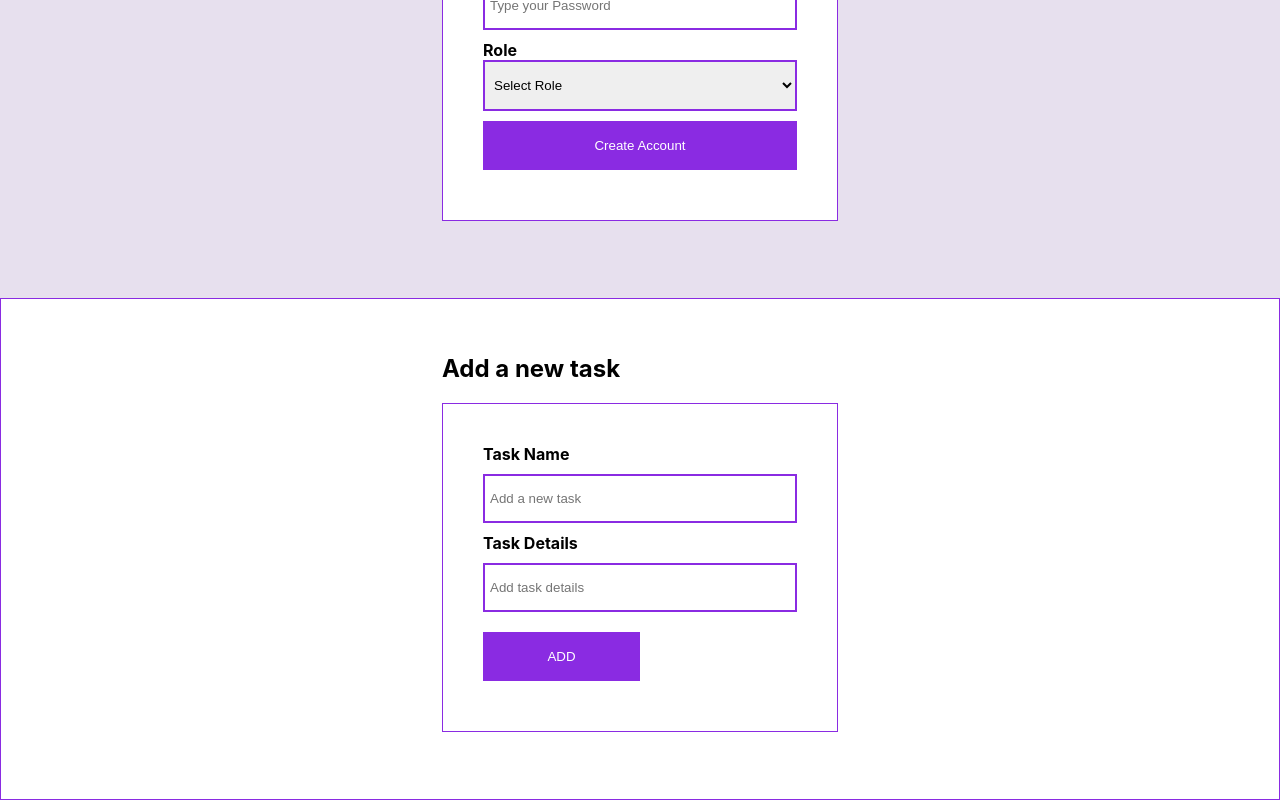
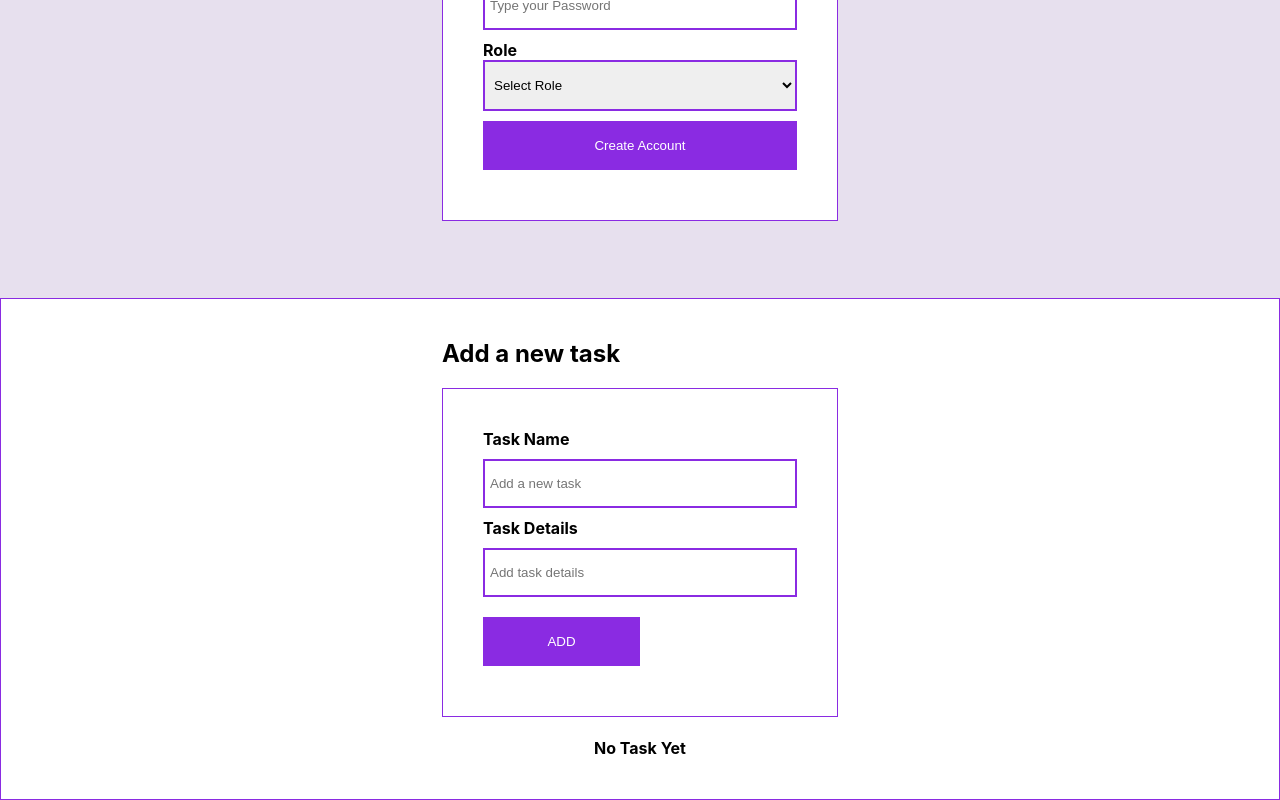
Before and after one commit to tanzimr8/Meta_basic_react, a React (Create React App) app: page / in a window 1280 px wide. Shown: the part 502-1302 px from the top of the page. Built offline with nearby package versions, Linux system fonts and the light colour scheme.

Commit message:
Todo App v1

```diff
--- a/src/components/BasicTodo.js
+++ b/src/components/BasicTodo.js
@@ -42,14 +42,21 @@ const TodoForm = (props)=>{
 const TodoLists = (props)=>{
 
     return(
+        <>
     <ul>
         {props.allTasks.map((task)=>{
             return(
             <li key={task.taskName}>{task.taskName} - <span><i>{task.taskDetails}</i></span></li>
         )})}
     </ul>
+    </>
     );
 
+}
+const EmptyMessage = ()=>{
+    return(
+        <h4>No Task Yet</h4>
+    );
 }
 const BasicTodo = ()=>{
     const [tasks,setTasks] = useState([]);
@@ -59,7 +66,8 @@ const BasicTodo = ()=>{
     return(
         <div className="box">
             <TodoForm addTask = {addTask}/>
-            <TodoLists allTasks = {tasks}/>
+            {tasks.length <1 ? <EmptyMessage/> : <TodoLists allTasks = {tasks}/>}
+
         </div>
     )
 }
```
